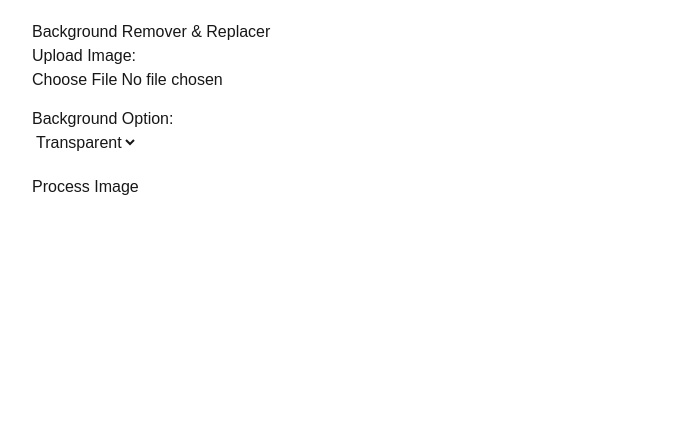
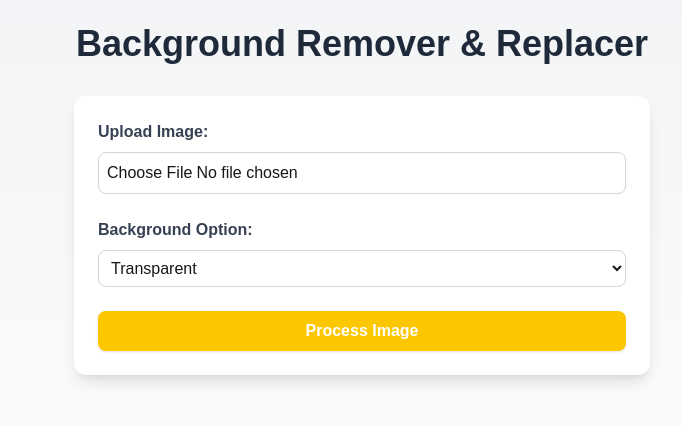
Before and after one commit to BLOUDANJEWELLERY/Pixora, a Next.js app in the folder bg/: page /remove-bg in a window 1280 px wide. Shown: the top 426 px of the page, without its empty margins (278-960 px from the left). Built offline with nearby package versions, Linux system fonts and the light colour scheme.

Commit message:
Update remove-bg.js

```diff
--- a/bg/pages/remove-bg.js
+++ b/bg/pages/remove-bg.js
@@ -28,7 +28,6 @@ export default function RemoveBgPage() {
     setLoading(true);
 
     try {
-      // Remove background (transparent)
       const fgBlob = await removeBackground(inputImage);
       const fgBitmap = await createImageBitmap(fgBlob);
 
@@ -37,21 +36,16 @@ export default function RemoveBgPage() {
       canvas.height = fgBitmap.height;
       const ctx = canvas.getContext("2d");
 
-      // Apply background
       if (bgOption === "color") {
         ctx.fillStyle = bgColor;
         ctx.fillRect(0, 0, canvas.width, canvas.height);
       } else if (bgOption === "image" && bgFile) {
         const bgBitmap = await createImageBitmap(bgFile);
-        // Draw background stretched to canvas
         ctx.drawImage(bgBitmap, 0, 0, canvas.width, canvas.height);
       }
-      // else transparent -> do nothing
 
-      // Draw foreground on top
       ctx.drawImage(fgBitmap, 0, 0);
 
-      // Convert canvas to URL
       canvas.toBlob((blob) => {
         const url = URL.createObjectURL(blob);
         setProcessedUrl(url);
@@ -65,19 +59,31 @@ export default function RemoveBgPage() {
   };
 
   return (
-    <div style={{ maxWidth: 700, margin: "auto", padding: 20 }}>
-      <h1>Background Remover & Replacer</h1>
+    <div className="min-h-screen bg-gradient-to-b from-gray-100 via-gray-50 to-white flex flex-col items-center p-6">
+      <h1 className="text-4xl font-bold text-gray-800 mb-8 text-center">
+        Background Remover & Replacer
+      </h1>
 
+      <div className="bg-white shadow-lg rounded-xl p-6 w-full max-w-xl flex flex-col gap-6">
         {/* Upload Image */}
-      <div>
-        <label>Upload Image:</label><br />
-        <input type="file" accept="image/*" onChange={handleInputChange} />
+        <div className="flex flex-col">
+          <label className="mb-2 font-semibold text-gray-700">Upload Image:</label>
+          <input
+            type="file"
+            accept="image/*"
+            onChange={handleInputChange}
+            className="p-2 border rounded-lg border-gray-300 focus:outline-none focus:ring-2 focus:ring-yellow-400"
+          />
         </div>
 
-      {/* Background options */}
-      <div style={{ marginTop: 15 }}>
-        <label>Background Option:</label><br />
-        <select value={bgOption} onChange={(e) => setBgOption(e.target.value)}>
+        {/* Background Option */}
+        <div className="flex flex-col gap-2">
+          <label className="font-semibold text-gray-700">Background Option:</label>
+          <select
+            value={bgOption}
+            onChange={(e) => setBgOption(e.target.value)}
+            className="p-2 border rounded-lg border-gray-300 focus:outline-none focus:ring-2 focus:ring-yellow-400"
+          >
             <option value="transparent">Transparent</option>
             <option value="color">Solid Color</option>
             <option value="image">Image</option>
@@ -85,32 +91,50 @@ export default function RemoveBgPage() {
         </div>
 
         {bgOption === "color" && (
-        <div style={{ marginTop: 10 }}>
-          <label>Pick Color:</label><br />
-          <input type="color" value={bgColor} onChange={(e) => setBgColor(e.target.value)} />
+          <div className="flex flex-col gap-2">
+            <label className="font-semibold text-gray-700">Pick Background Color:</label>
+            <input
+              type="color"
+              value={bgColor}
+              onChange={(e) => setBgColor(e.target.value)}
+              className="w-20 h-10 border rounded-lg cursor-pointer"
+            />
           </div>
         )}
 
         {bgOption === "image" && (
-        <div style={{ marginTop: 10 }}>
-          <label>Upload Background Image:</label><br />
-          <input type="file" accept="image/*" onChange={handleBgFileChange} />
+          <div className="flex flex-col gap-2">
+            <label className="font-semibold text-gray-700">Upload Background Image:</label>
+            <input
+              type="file"
+              accept="image/*"
+              onChange={handleBgFileChange}
+              className="p-2 border rounded-lg border-gray-300 focus:outline-none focus:ring-2 focus:ring-yellow-400"
+            />
           </div>
         )}
 
-      <div style={{ marginTop: 20 }}>
-        <button onClick={processImage} disabled={loading}>
+        <button
+          onClick={processImage}
+          disabled={loading}
+          className="bg-yellow-400 hover:bg-yellow-500 text-white font-semibold py-2 rounded-lg shadow transition disabled:opacity-50 disabled:cursor-not-allowed"
+        >
           {loading ? "Processing..." : "Process Image"}
         </button>
       </div>
 
       {/* Result */}
       {processedUrl && (
-        <div style={{ marginTop: 20 }}>
-          <h3>Result:</h3>
-          <img src={processedUrl} alt="Processed" style={{ maxWidth: "100%" }} />
-          <br />
-          <a href={processedUrl} download="output.png">Download Image</a>
+        <div className="mt-8 bg-white shadow-lg rounded-xl p-6 w-full max-w-xl flex flex-col items-center gap-4">
+          <h2 className="text-2xl font-semibold text-gray-800">Result:</h2>
+          <img src={processedUrl} alt="Processed" className="rounded-lg border border-gray-200 max-w-full" />
+          <a
+            href={processedUrl}
+            download="output.png"
+            className="mt-2 px-4 py-2 bg-yellow-400 hover:bg-yellow-500 text-white font-semibold rounded-lg shadow transition"
+          >
+            Download Image
+          </a>
         </div>
       )}
     </div>
```
Lines whose indentation alone changed are shown as unchanged.
